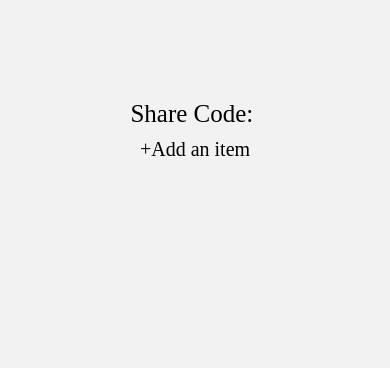
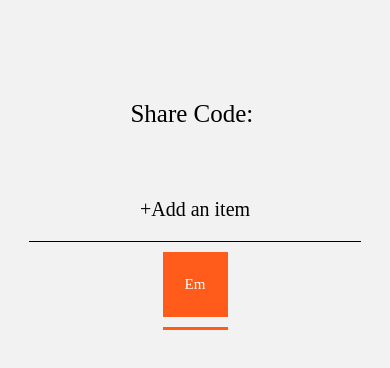
Before and after one commit to emiwei/Globill, a React Native app: screen /CreateBill in a window 390 px wide. Shown: the top 368 px of the page. Built offline with nearby package versions, Linux system fonts and the light colour scheme.

Commit message:
can add receipt items and add people

```diff
--- a/src/components/NewItem.js
+++ b/src/components/NewItem.js
@@ -1,9 +1,23 @@
-import { View, Text } from 'react-native';
+import { View, Text, StyleSheet } from 'react-native';
+import { useState } from 'react';
 
-export default function NewItem({props}) {
+export default function NewItem({ name, price }) {
     return (
-        <View>
-            <Text>Created a new item!</Text>
+        <View style={styles.line}>
+            <Text style={styles.listText}>{name}</Text>
+            <Text style={styles.listText}>${price}</Text>
         </View>
     )
 };
+
+const styles = StyleSheet.create({
+    line: {
+        flexDirection: 'row',
+        justifyContent: 'space-between',
+        borderColor: 'black',
+    },
+    listText:  {
+        fontSize: 20,
+        fontFamily: 'Avenir',
+    }
+});
--- /dev/null
+++ b/src/components/NewPerson.js
@@ -0,0 +1,34 @@
+import { View, Text, StyleSheet } from 'react-native';
+import { useState } from 'react';
+import { withSafeAreaInsets } from 'react-native-safe-area-context';
+
+export default function NewPerson({ name }) {
+    return (
+        <View style={{width: 65, height: 80, paddingVertical: 10}}>
+            <View style={styles.personBox}>
+                <Text style={styles.boxText}>{name}</Text>
+            </View>
+            <View style={{ borderBottomColor: '#ff5c1c',
+                            borderBottomWidth: 3,
+                            width: '100%',
+                            paddingTop: 10, }}/>
+        </View>
+
+    )
+};
+
+const styles = StyleSheet.create({
+    personBox: {
+        width: 65,
+        height: 65,
+        backgroundColor: '#ff5c1c',
+        justifyContent: 'center',
+        alignItems: 'center',
+    },
+    boxText: {
+        color: 'white',
+        fontSize: 15,
+        fontFamily: 'Avenir',
+    }
+
+});
--- a/src/pages/CreateBill.js
+++ b/src/pages/CreateBill.js
@@ -1,15 +1,36 @@
 import { StatusBar } from 'expo-status-bar';
-import { StyleSheet, Text, View, Modal, Pressable, TextInput } from 'react-native';
+import { StyleSheet, Text, View, Modal, Pressable, TextInput, FlatList } from 'react-native';
 import { NavigationContainer } from '@react-navigation/native';
 import { createNativeStackNavigator } from '@react-navigation/native-stack';
 import { useState } from 'react';
+import NewItem from '../components/NewItem';
+import NewPerson from '../components/NewPerson';
+import { ScrollView } from 'react-native-web';
 
 export default function CreateBill() {
     const [modalVisible, setModalVisible] = useState(false);
     const [itemName, setItemName] = useState('');
     const [itemPrice, setItemPrice] = useState(0.0);
+    const [data, setData ] = useState([]);
+
+    const saveItem = () => {
+        setModalVisible(!modalVisible);
+        if (itemName && itemPrice) {
+            const newDish = { id: Date.now().toString(), name: itemName, price: itemPrice };
+            setData((prevData) => [...prevData, newDish]);
+            setItemName('');
+            setItemPrice('');
+        }
+    };
+
+    const cancelItem = () => {
+        setModalVisible(!modalVisible)
+        setItemName('');
+        setItemPrice('');
+    }
+
     return (
-        <View style={{ flex: 1, alignItems: 'center', justifyContent: 'flex-start', paddingTop: 100 }}>
+        <View style={{ alignItems: 'center', justifyContent: 'flex-start', paddingTop: 100 }}>
             <Text style={styles.sharecode}>Share Code: </Text>
             <Modal
                 animationType='none'
@@ -37,12 +58,13 @@ export default function CreateBill() {
                             />
                         </View>
                         <View style={{ flexDirection: 'row', alignItems: 'flex-start'}}>
-                            <Pressable onPress={() => setModalVisible(!modalVisible)}
+                            <Pressable onPress={cancelItem}
                                 style={styles.buttons}>
                                 <Text style={styles.buttonText}>Cancel</Text>
                             </Pressable>
                             <Pressable
-                                style={styles.buttons}>
+                                style={styles.buttons}
+                                onPress={saveItem}>
                                 <Text style={styles.buttonText}>Save</Text>
                             </Pressable>
                         </View>
@@ -50,6 +72,17 @@ export default function CreateBill() {
                     </View>
                 </View>
             </Modal>
+
+            <View style={{ width:'85%', paddingVertical: 20 }}>
+                    <FlatList
+                        data={data}
+                        keyExtractor={(item) => item.id}
+                        renderItem={({item}) => (
+                            <NewItem name={item.name} price={item.price}></NewItem>
+                        )}
+                    />
+
+            </View>
             <Pressable
                 onPress={() => {
                     setModalVisible(true);
@@ -57,6 +90,10 @@ export default function CreateBill() {
                 }}>
                 <Text style={styles.additem}>+Add an item</Text>
             </Pressable>
+            <View style={{ borderBottomColor: 'black',
+                            borderBottomWidth: 1,
+                            width: '85%'}}/>
+            <NewPerson name="Em"/>
         </View>
     )
 }
@@ -70,6 +107,7 @@ const styles = StyleSheet.create({
     additem: {
         fontSize: 20,
         fontFamily: 'Avenir',
+        paddingVertical: 20,
     },
     modalView: {
         margin: 20,
@@ -86,12 +124,14 @@ const styles = StyleSheet.create({
         fontSize: 20,
         fontFamily: 'Avenir',
         color: 'white',
+        paddingVertical: 10,
     },
     dollarSign: {
         fontSize: 20,
         fontFamily: 'Avenir',
         color: 'white',
         margin: 0,
+        paddingVertical: 10,
     },
     buttons: {
         color: 'white',
```
